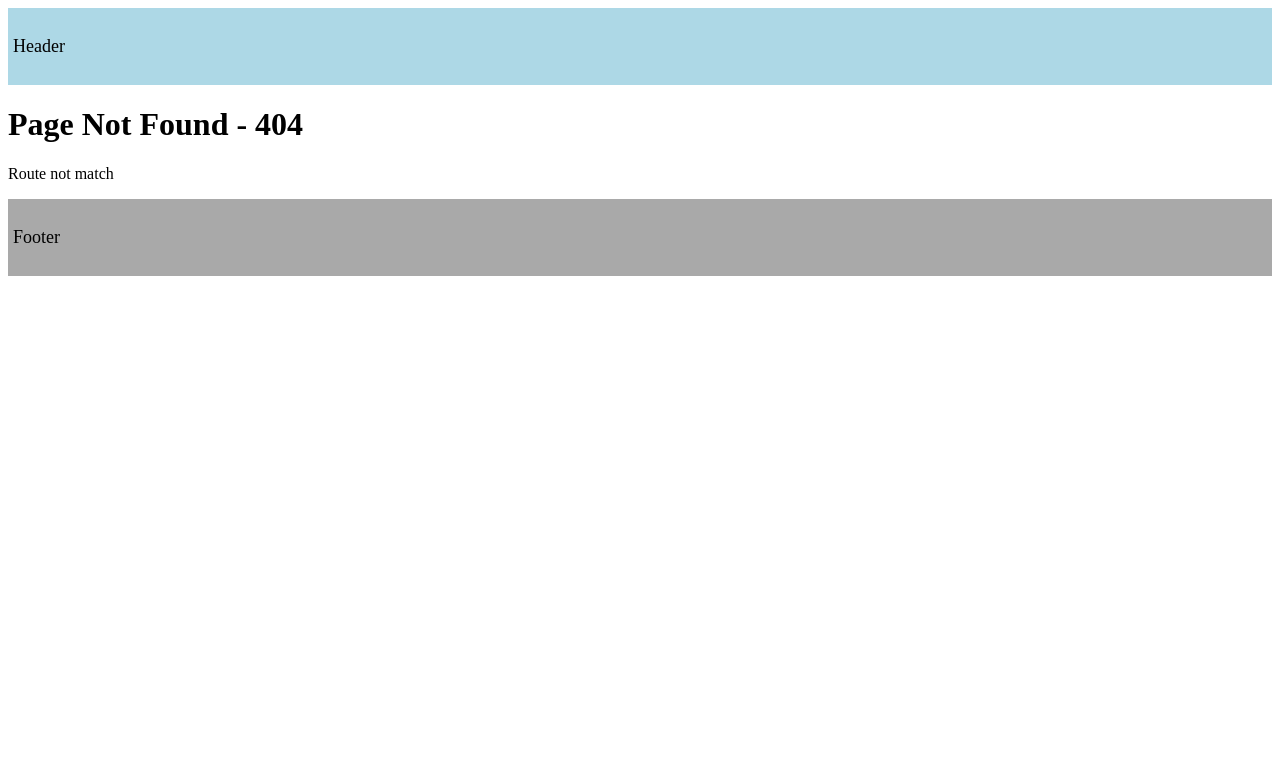
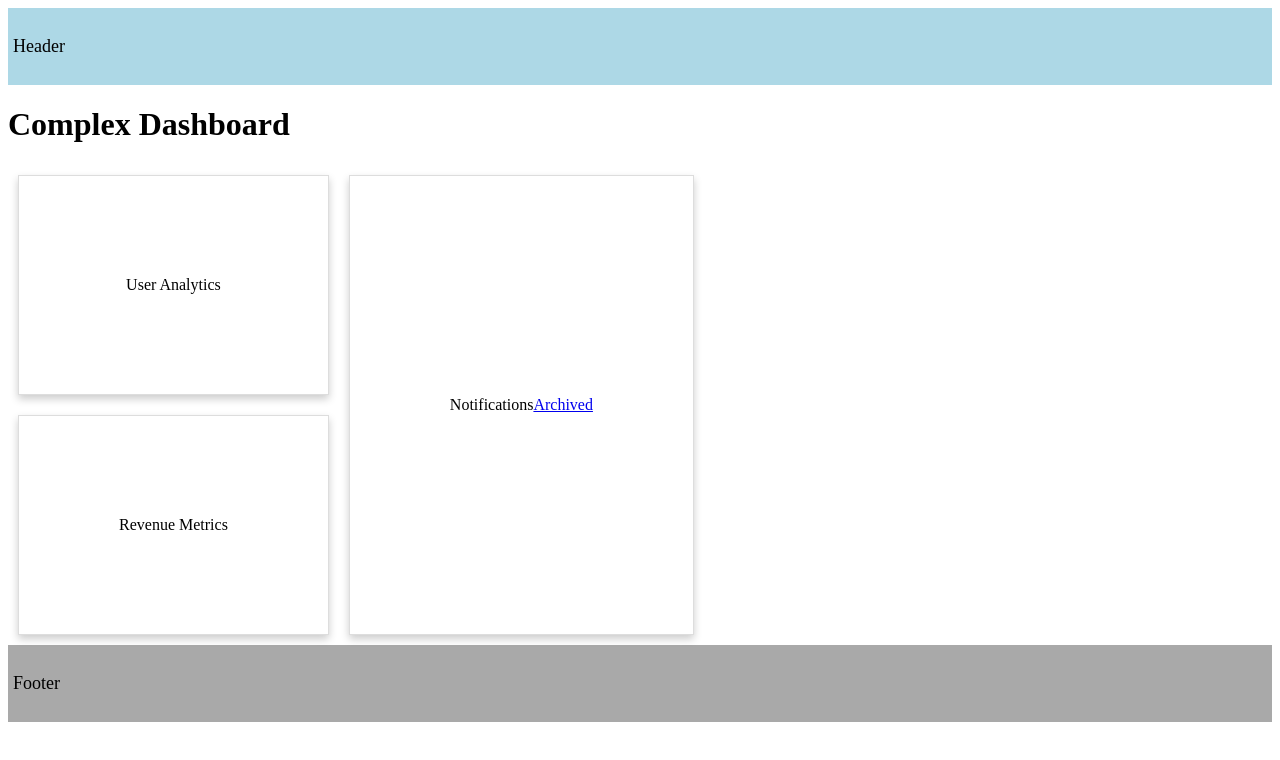
Before and after one commit to akashdeep023/Next-Coding, a Next.js app in the folder 02_routing/: page /complex-dashboard in a window 1280 px wide. Before the commit this address had no page. Shown: the top 760 px of the page. Built offline with nearby package versions, Linux system fonts and the light colour scheme.

Commit message:
Complete Parallel Routes & Unmatched Routes

```diff
--- /dev/null
+++ b/02_routing/src/app/complex-dashboard/@notifications/page.tsx
@@ -0,0 +1,11 @@
+import Card from "@/components/card";
+import Link from "next/link";
+
+export default function Notifications() {
+    return (
+        <Card>
+            <div>Notifications</div>
+            <Link href="/complex-dashboard/archived">Archived</Link>
+        </Card>
+    );
+}
--- /dev/null
+++ b/02_routing/src/app/complex-dashboard/@revenue/default.tsx
@@ -0,0 +1,5 @@
+import Card from "@/components/card";
+
+export default function DefaultRevenueMetrics() {
+    return <Card>Default Revenue Metrics</Card>;
+}
--- /dev/null
+++ b/02_routing/src/app/complex-dashboard/@revenue/page.tsx
@@ -0,0 +1,5 @@
+import Card from "@/components/card";
+
+export default function RevenueMetrics() {
+    return <Card>Revenue Metrics</Card>;
+}
--- /dev/null
+++ b/02_routing/src/app/complex-dashboard/@users/default.tsx
@@ -0,0 +1,5 @@
+import Card from "@/components/card";
+
+export default function DefaultUserAnalytics() {
+    return <Card>Default User Analytics</Card>;
+}
--- /dev/null
+++ b/02_routing/src/app/complex-dashboard/@users/page.tsx
@@ -0,0 +1,5 @@
+import Card from "@/components/card";
+
+export default function UserAnalytics() {
+    return <Card>User Analytics</Card>;
+}
--- /dev/null
+++ b/02_routing/src/app/complex-dashboard/default.tsx
@@ -0,0 +1,3 @@
+export default function DefaultComplexDashboard() {
+    return <h1>Default Complex Dashboard</h1>;
+}
--- /dev/null
+++ b/02_routing/src/app/complex-dashboard/layout.tsx
@@ -0,0 +1,32 @@
+export default function RootLayout({
+    children,
+    users,
+    revenue,
+    notifications,
+}: {
+    children: React.ReactNode;
+    users: React.ReactNode;
+    revenue: React.ReactNode;
+    notifications: React.ReactNode;
+}) {
+    return (
+        <div>
+            <div>{children}</div>
+            <div style={{ display: "flex" }}>
+                <div style={{ display: "flex", flexDirection: "column" }}>
+                    <div>{users}</div>
+                    <div>{revenue}</div>
+                </div>
+                <div
+                    style={{
+                        display: "flex",
+                        flex: 1,
+                    }}
+                >
+                    {notifications}
+                </div>
+            </div>
+        </div>
+    );
+}
+// Any file have errors ya loading then show specific components show error ya loading.
--- /dev/null
+++ b/02_routing/src/app/complex-dashboard/page.tsx
@@ -0,0 +1,3 @@
+export default function ComplexDashboard() {
+    return <h1>Complex Dashboard</h1>;
+}
--- /dev/null
+++ b/02_routing/src/components/card.tsx
@@ -0,0 +1,15 @@
+const Card = ({ children }: { children: React.ReactNode }) => {
+    const cardStyle = {
+        padding: "100px",
+        margin: "10px",
+        boxShadow: "0 4px 8px 0 rgba(0, 0, 0, 0.2)",
+        border: "1px solid #ddd",
+        display: "flex",
+        justifyContent: "center",
+        alignItems: "center",
+    };
+
+    return <div style={cardStyle}>{children}</div>;
+};
+
+export default Card;
```
Also changed, not shown: 02_routing/src/app/complex-dashboard/@notifications/archived/page.tsx (added, +11 -0 lines), 1 other file (tests, documents, lock files or other folders).
